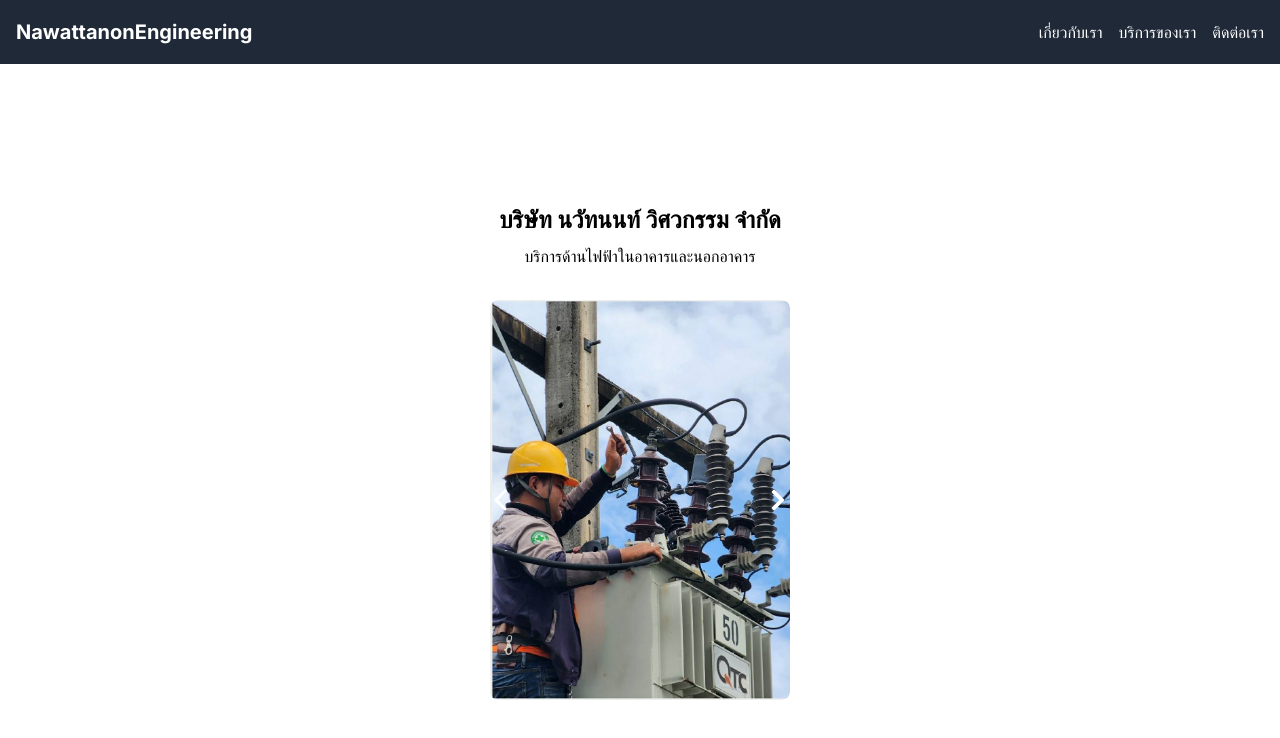
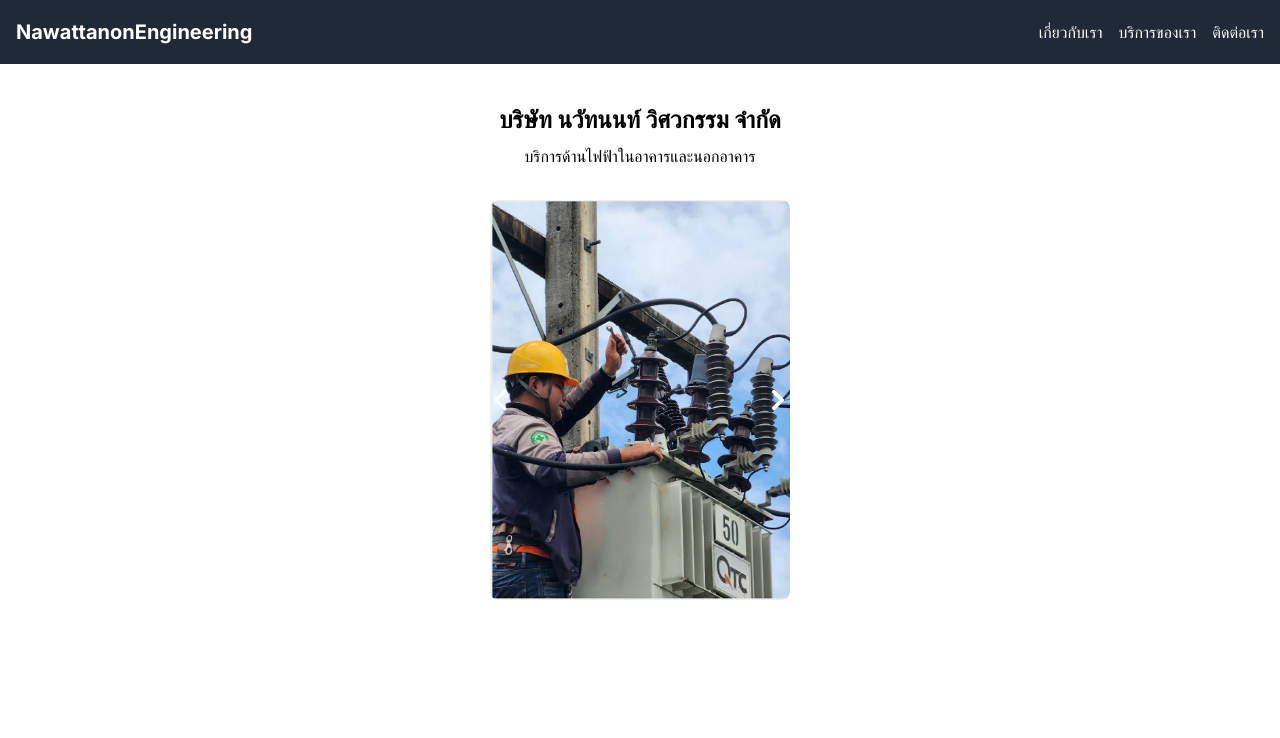
Before and after one commit to nontawit/NawattanonApp, a Next.js app: page / in a window 1280 px wide. Shown: the top 738 px of the page. Built offline with nearby package versions, Linux system fonts and the light colour scheme.

Commit message:
finallll

```diff
--- a/src/app/layout.tsx
+++ b/src/app/layout.tsx
@@ -22,7 +22,7 @@ export default function RootLayout({
     <html lang="en">
 
       <body className={inter.className}>
-        <div style={{ display: 'flex', flexDirection: 'column', minHeight: '100vh'}}>
+        <div style={{ display: 'flex', flexDirection: 'column', minHeight: '50vh'}}>
             <Navbar/>
           <div style={{ flex: 1, display: 'flex', justifyContent: 'center', alignItems: 'center'}}>
             {children}
--- a/src/components/Navbar.tsx
+++ b/src/components/Navbar.tsx
@@ -61,7 +61,7 @@ function Navbar() {
             {isMenuOpen && (
                 <div className=" md:hidden">
                     <div className=" bg-gray-900 p-4">
-                        <Link className=" block py-2 text-white hover:text-gray-300" href="/About"></Link>
+                        <Link className=" block py-2 text-white hover:text-gray-300" href="/About">เกี่ยวกับเรา</Link>
                         <Link className=" block py-2 text-white hover:text-gray-300" href="/Services">บริการของเรา</Link>
                         <Link className=" block py-2 text-white hover:text-gray-300" href="/Contact">ติดต่อเรา</Link>
                     </div>
```
